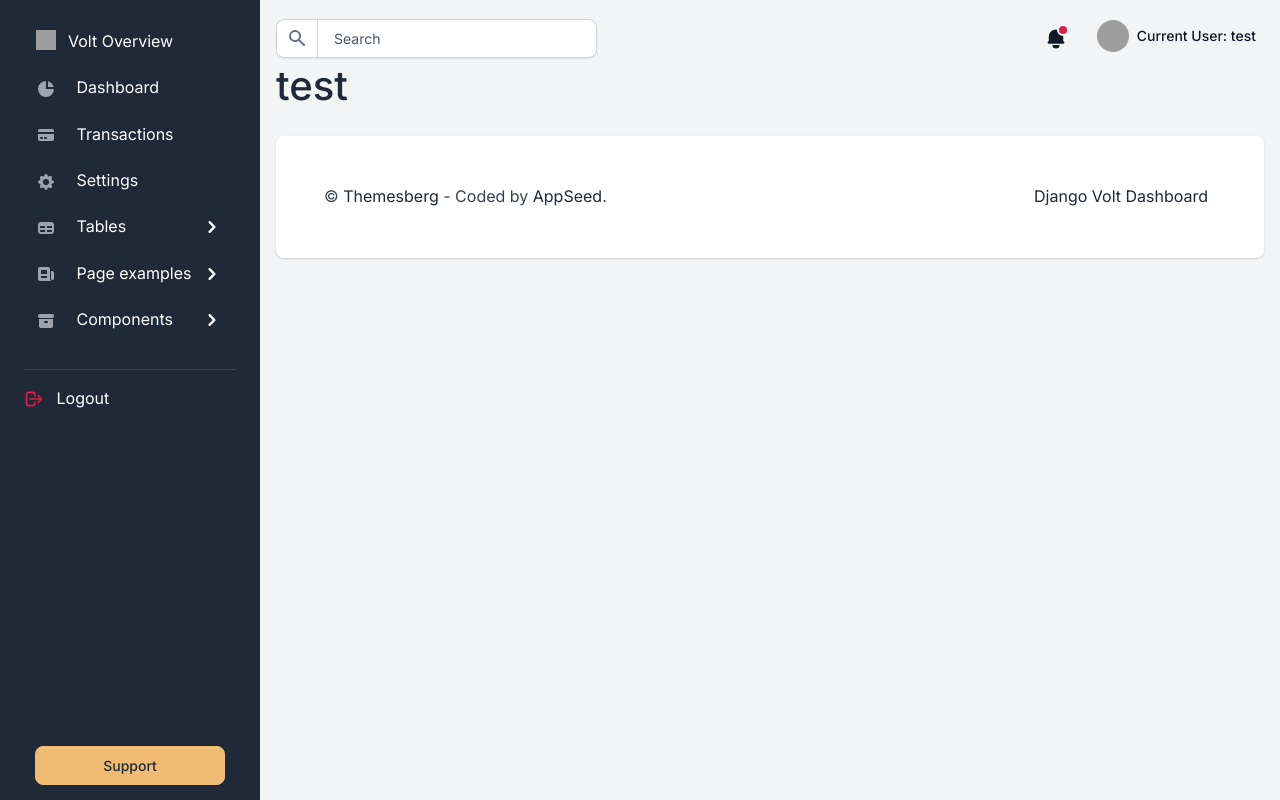
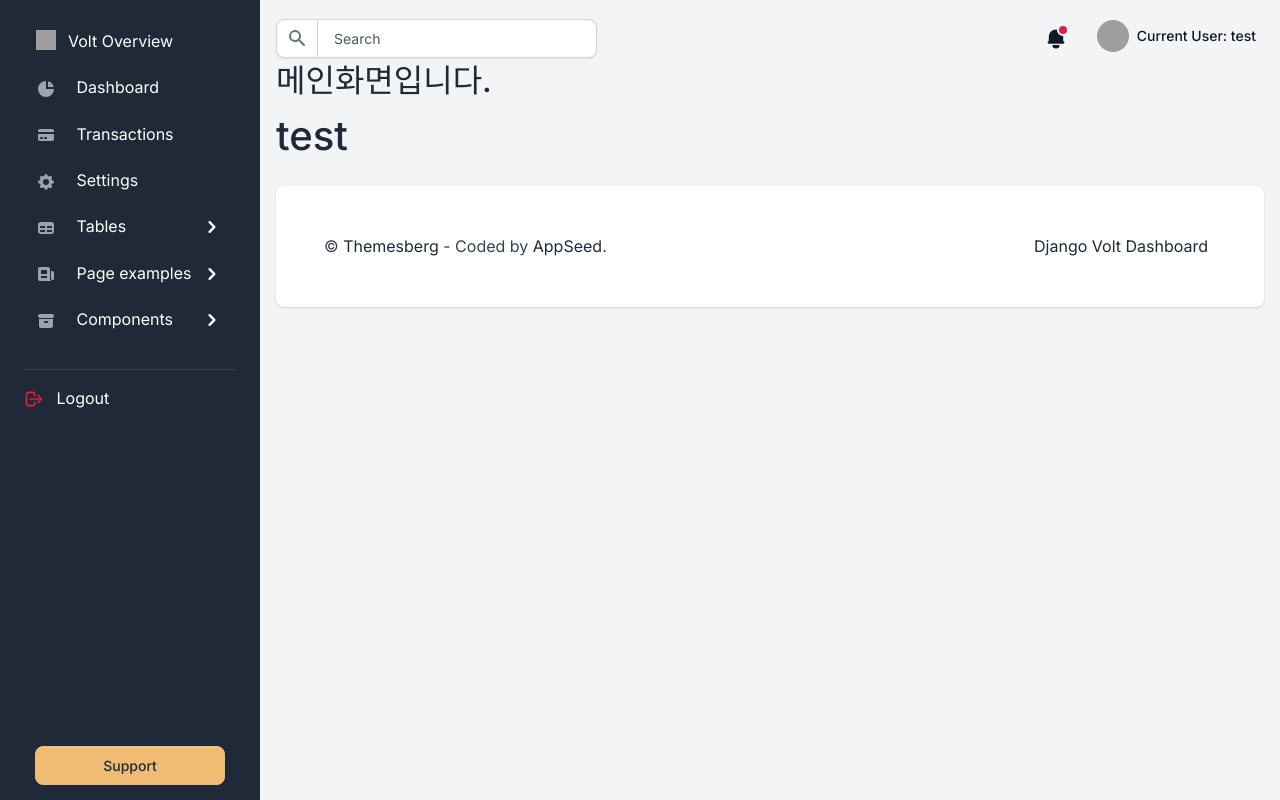
Before and after one commit to cantabile26/egg_web, a Django app: page / in a window 1280 px wide. Run offline with Django 4.2, Linux system fonts and the light colour scheme; some libraries are stand-ins or nearby versions; grey boxes are pictures that could not be loaded.

Commit message:
Feat. git branch ch_v1 test push

```diff
--- a/main/templates/index.html
+++ b/main/templates/index.html
@@ -5,7 +5,7 @@
 
 {% block content %}
   <div>
-
+    <h2>메인화면입니다.</h2>
   </div>
   <h1>
     test
```
